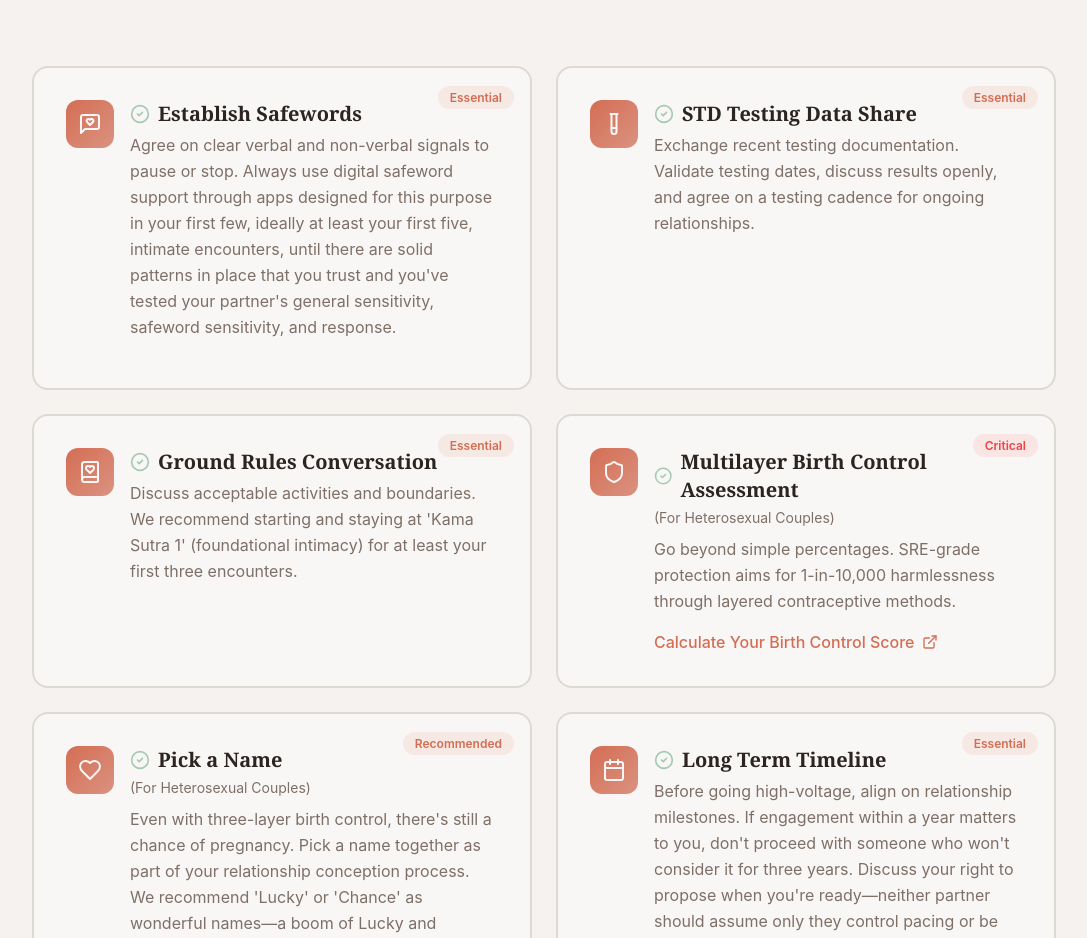
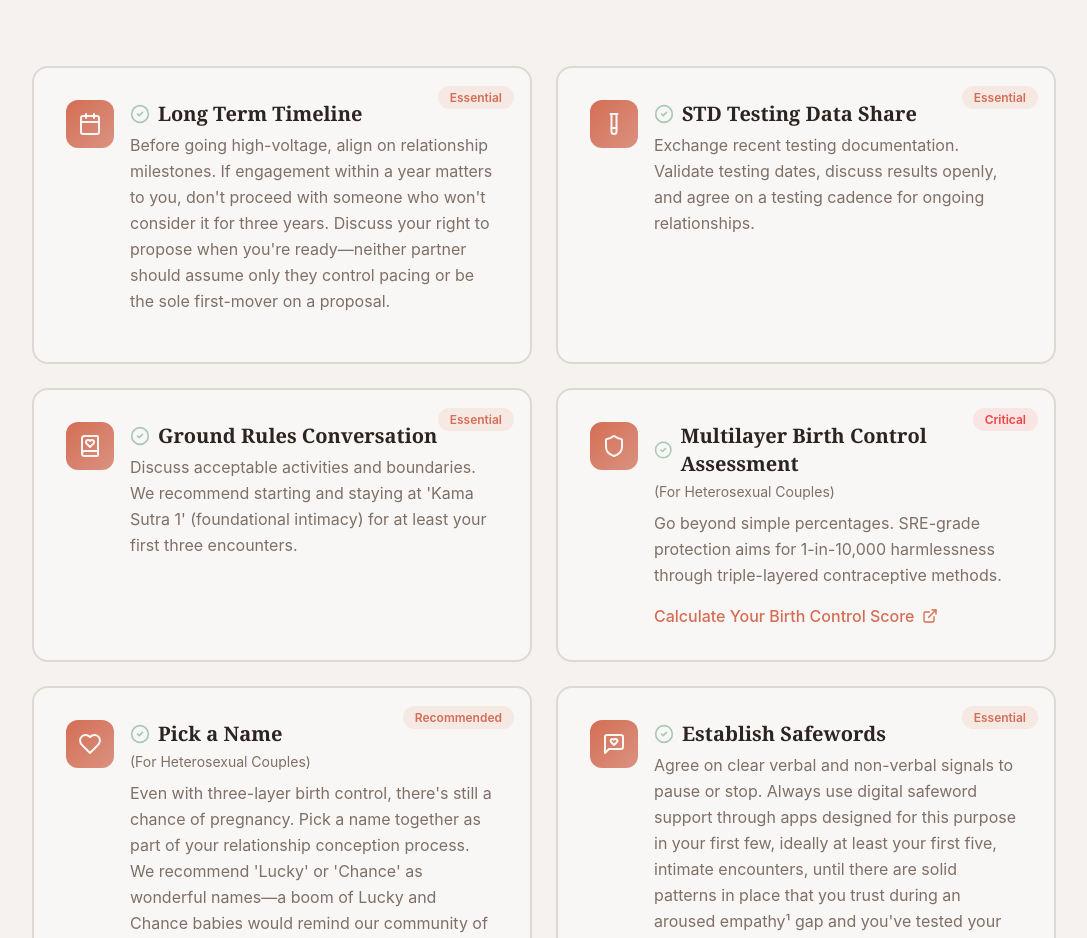
Before and after one commit to LifesaverLabs/FeministYes, a React (Vite) app: page / in a window 1280 px wide. Shown: the part 2961-3899 px from the top of the page, without its empty margins (96-1183 px from the left). Built offline with nearby package versions, Linux system fonts and the light colour scheme; the HTML template or start-up script is replaced by a standard one.

Commit message:
Code edited in Lovable Code Editor
Edited UI in Lovable

```diff
--- a/src/components/SREChecklist.tsx
+++ b/src/components/SREChecklist.tsx
@@ -12,10 +12,10 @@ import { Button } from "@/components/ui/button";
 
 const checklistItems = [
   {
-    icon: MessageSquareHeart,
-    title: "Establish Safewords",
+    icon: Calendar,
+    title: "Long Term Timeline",
     description:
-      "Agree on clear verbal and non-verbal signals to pause or stop. Always use digital safeword support through apps designed for this purpose in your first few, ideally at least your first five, intimate encounters, until there are solid patterns in place that you trust and you've tested your partner's general sensitivity, safeword sensitivity, and response.",
+      "Before going high-voltage, align on relationship milestones. If engagement within a year matters to you, don't proceed with someone who won't consider it for three years. Discuss your right to propose when you're ready—neither partner should assume only they control pacing or be the sole first-mover on a proposal.",
     priority: "Essential",
   },
   {
@@ -37,7 +37,7 @@ const checklistItems = [
     title: "Multilayer Birth Control Assessment",
     subtitle: "(For Heterosexual Couples)",
     description:
-      "Go beyond simple percentages. SRE-grade protection aims for 1-in-10,000 harmlessness through layered contraceptive methods.",
+      "Go beyond simple percentages. SRE-grade protection aims for 1-in-10,000 harmlessness through triple-layered contraceptive methods.",
     priority: "Critical",
     link: {
       text: "Calculate Your Birth Control Score",
@@ -67,10 +67,10 @@ const checklistItems = [
     ],
   },
   {
-    icon: Calendar,
-    title: "Long Term Timeline",
+    icon: MessageSquareHeart,
+    title: "Establish Safewords",
     description:
-      "Before going high-voltage, align on relationship milestones. If engagement within a year matters to you, don't proceed with someone who won't consider it for three years. Discuss your right to propose when you're ready—neither partner should assume only they control pacing or be the sole first-mover on a proposal.",
+      "Agree on clear verbal and non-verbal signals to pause or stop. Always use digital safeword support through apps designed for this purpose in your first few, ideally at least your first five, intimate encounters, until there are solid patterns in place that you trust during an aroused empathy¹ gap and you've tested your partner's general sensitivity, safeword sensitivity, and response.",
     priority: "Essential",
   },
 ];
```
